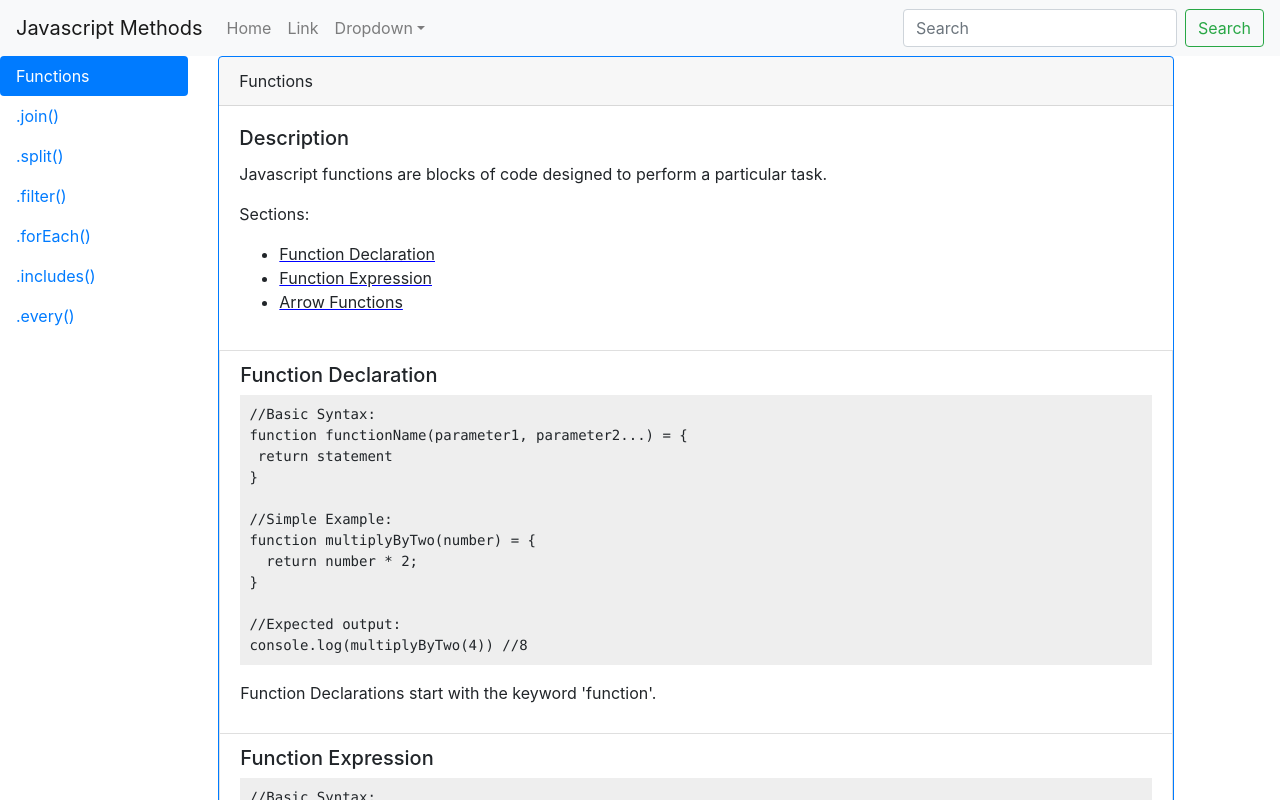
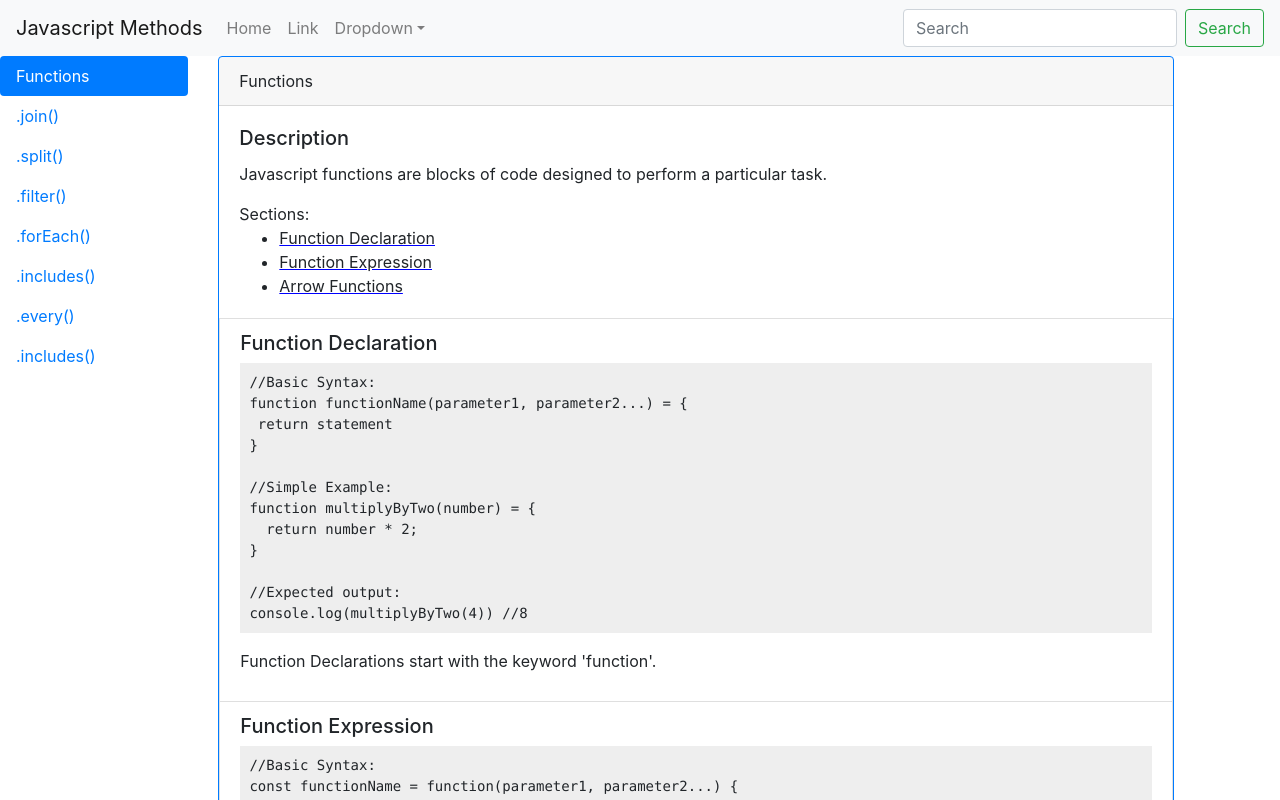
Before and after one commit to buckethead1986/javascript-methods, a React (Create React App) app: page / in a window 1280 px wide. Shown: the top 800 px of the page. Built offline with nearby package versions, Linux system fonts and the light colour scheme.

Commit message:
duplicate .includes method

```diff
--- a/src/components/tabComponents/TabData.js
+++ b/src/components/tabComponents/TabData.js
@@ -167,7 +167,7 @@ export const tabData = [
     eventKey: 7,
     name: ".every()",
     description:
-      "Iterates over an array, checking if every element passes a test(provided as a function). Returns true if all elements pass the test, false if one or more fails. Does not change the original array",
+      "Iterates over an array, checking if every element passes a test (provided as a function). Returns true if all elements pass the test, false if one or more fails. Does not change the original array",
     sections: [
       {
         id: 0,
@@ -201,5 +201,25 @@ export const tabData = [
         code: `const allEvenNumbers = [2, 4, 6, 8]\nconst someOddNumbers = [2, 4, 7, 8]\n\nfunction checkForEven(number) {\n  return number % 2 === 0\n}\n\nconsole.log(allEvenNumbers.every(checkForEven)) // true\nconsole.log(someOddNumbers.every(checkForEven)) // false`
       }
     ]
+  },
+  {
+    eventKey: 6,
+    name: ".includes()",
+    description:
+      "Determines whether an array includes a specified element. Returns 'true' if it does, and 'false' if not.",
+    sections: [
+      {
+        id: 0,
+        title: "Syntax",
+        description: "",
+        code: `array.includes(element)`
+      },
+      {
+        id: 1,
+        title: "Example",
+        description: "",
+        code: `const numbers = [1, 2, 3, 4]\nnumbers.includes(4) // true\nnumbers.includes('banana') // false`
+      }
+    ]
   }
 ];
--- a/src/components/tabComponents/styles.module.css
+++ b/src/components/tabComponents/styles.module.css
@@ -1,3 +1,3 @@
-"& ul.less" {
+.less {
   margin-bottom: 0;
 }
```
